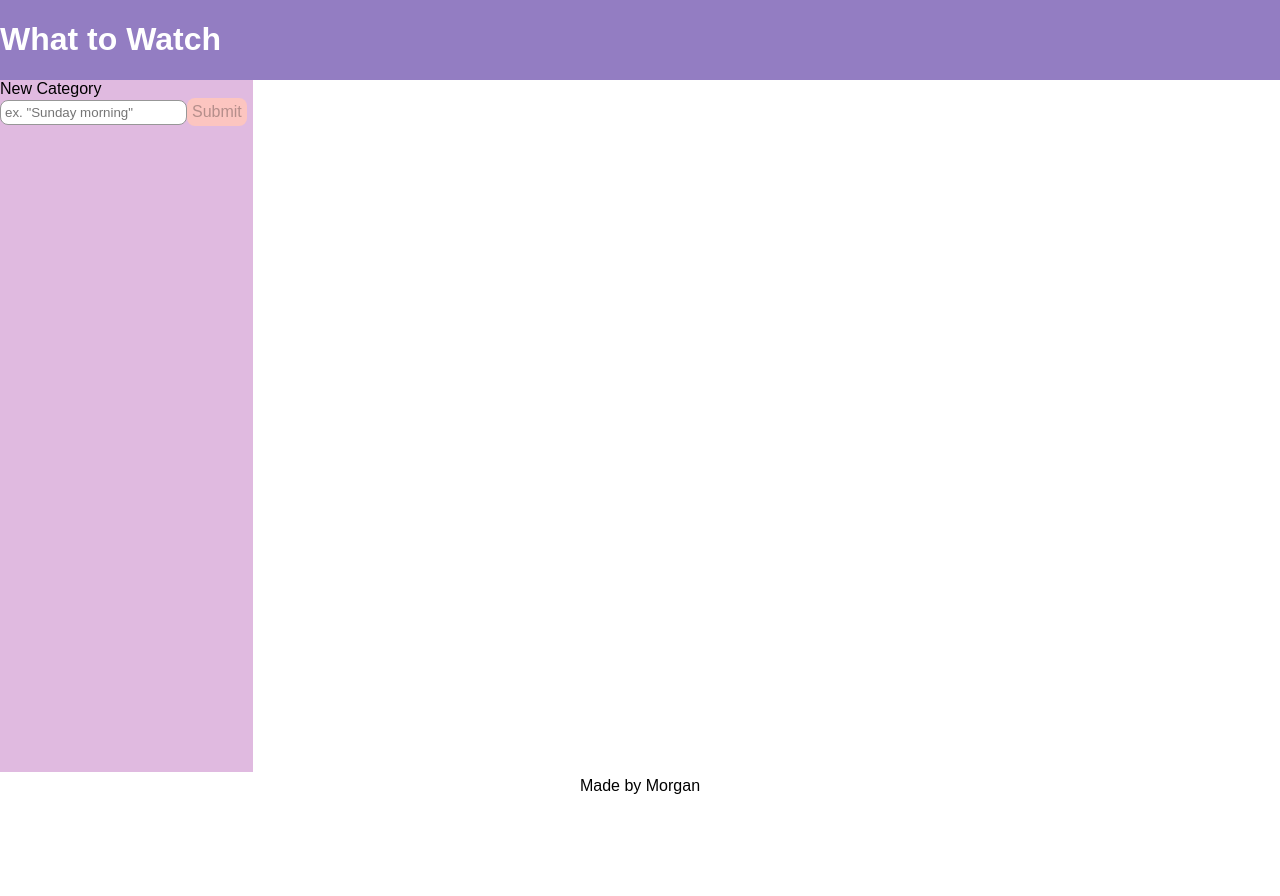
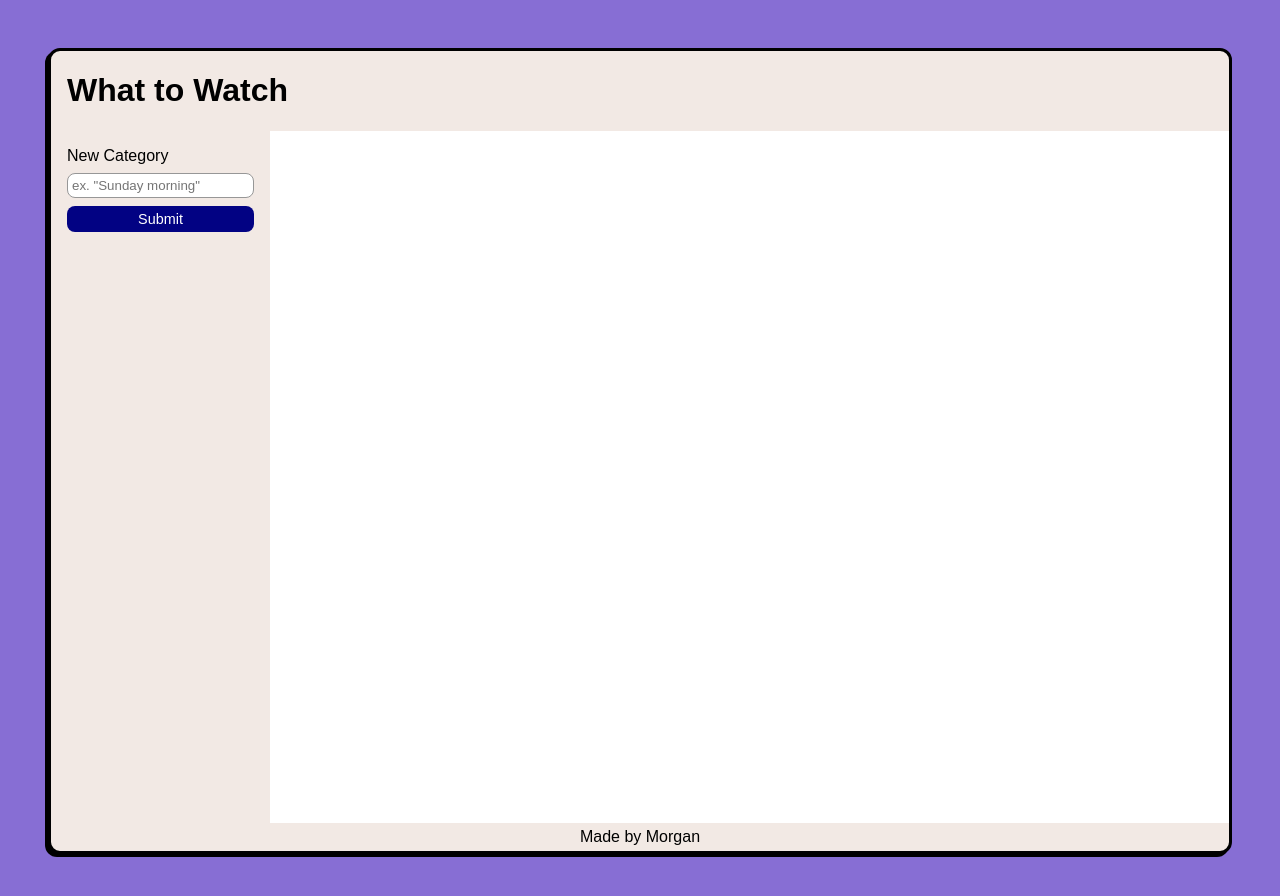
Before and after one commit to hametm/character-tracker, a React (Create React App) app: page / in a window 1280 px wide. Shown: the top 896 px of the page. Before the commit the page ends 800 px from the top, so only its background shows below. Built offline with nearby package versions, Linux system fonts and the light colour scheme.

Commit message:
Add basic UI

```diff
--- a/src/styles/style.css
+++ b/src/styles/style.css
@@ -1,13 +1,17 @@
 :root {
-    --background: #F9F9F9;
-    --popup: #fbf7f5;
-    --sidebar: #e0bae0;
-    --purple: #937DC2;
-    --orange: #FCC5C0;
+    --background: #f2e9e4;
+    --sidebar: #ededed;
+    --selected: white;
+    --purple: #876ed4;
+    --light-purple: #ca90ee;
+    --button: rgb(2, 2, 131);
+    --button-hover: rgb(38, 38, 187);
 }
 
 body {
     margin: 0;
+    background-color: var(--purple);
+    padding: 3rem;
 }
 
 .App {
@@ -16,6 +20,10 @@ body {
     justify-content: space-between;
     min-height: 100vh;
     font-family: Arial, Helvetica, sans-serif;
+    border: 3px solid black;
+    border-radius: 12px;
+    box-shadow: -3px 3px black;
+    background-color: var(--background);
 }
 
 ul, li {
@@ -45,8 +53,7 @@ button:hover {
 }
 
 header {
-    background-color: var(--purple);
-    color: white;
+    padding-left: 1rem;
 }
 
 main {
@@ -67,7 +74,13 @@ footer {
     display: flex;
     flex-direction: column;
     gap: 1rem;
-    background-color: var(--sidebar);
+    padding: 1rem;
+}
+
+#categoryForm {
+    display: flex;
+    flex-direction: column;
+    gap: .5rem;
 }
 
 .catButton {
@@ -89,7 +102,13 @@ footer {
 
 .category {
     display: flex;
-    background-color: var(--background);
+    border-radius: 8px;
+    padding: .5rem;
+
+}
+
+.category:hover {
+    background-color: var(--selected);
 }
 
 .categoryContainer li {
@@ -97,7 +116,7 @@ footer {
 }
 
 .selected {
-    background-color: grey;
+    background-color: var(--selected);
 }
 
 /* Shows */
@@ -105,6 +124,7 @@ footer {
 .display {
     width: 100%;
     padding: 1rem 3rem;
+    background-color: white;
 }
 
 .popup {
@@ -115,7 +135,7 @@ footer {
     border: 1px solid grey;
     padding: 1rem;
     box-shadow: -3px 3px var(--purple);
-    background-color: var(--popup);
+    background-color: var(--background);
 }
 
 .addButtonContainer {
@@ -154,11 +174,17 @@ footer {
 }
 
 .submitButton {
-    background-color: var(--orange);
+    background-color: var(--button);
+    color: white;
     border: none;
     border-radius: 8px;
-    padding: 5px;
-    font-size: 1rem;
+    padding: 5px 10px;
+    font-size: .9rem;
+}
+
+.submitButton:hover {
+    cursor: pointer;
+    background-color: var(--button-hover);
 }
 
 .tvShowContainer {
```
